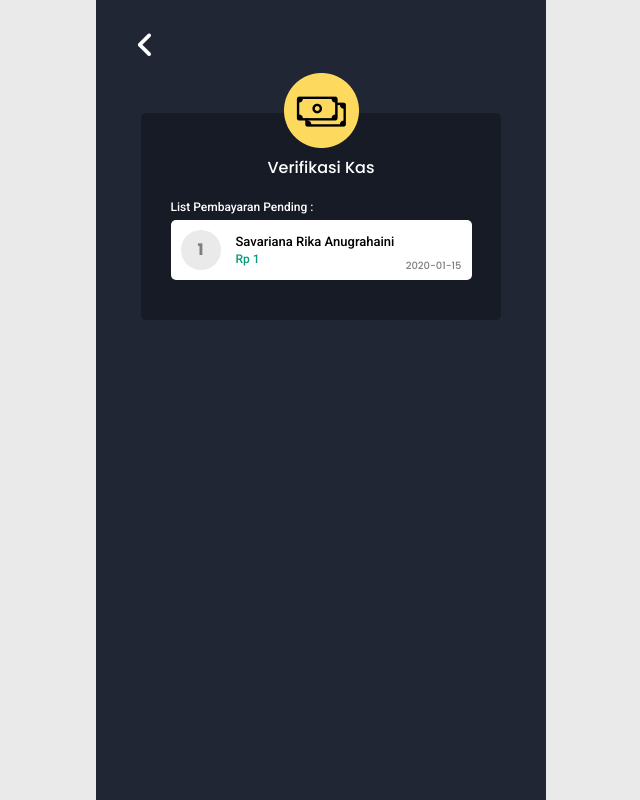
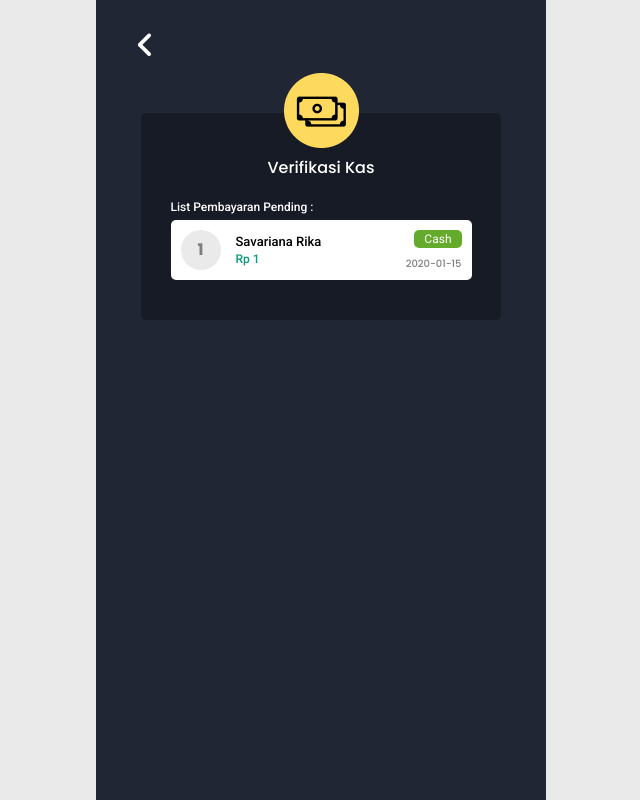
Before and after one commit to Akbaroke/kas-app, a PHP site: page /kas-app/admin.verifikasi.list.php in a window 1280 px wide. Shown: the whole page, without its empty margins (319-959 px from the left). Run offline with PHP 8.4, Linux system fonts and the light colour scheme; the visitor is signed in with stand-in values (Sample User, id 1); data comes from the database, SQL or seed files in the repository; tables that the repository leaves empty or names only in its code hold one stand-in row (values such as "Sample post"); data that the repository does not hold is empty.

Commit message:
tambah label info metode penbayaran pada card list

```diff
--- a/admin.verifikasi.list.php
+++ b/admin.verifikasi.list.php
@@ -37,7 +37,16 @@ unset($_SESSION["verifikasi"]);
                   <p>Rp <?= number_format($data['nominal'], 0, ',', '.'); ?></p>
                 </div>
               </div>
-              <p><?=$data['time']?></p>
+              <div class='info-list'>
+                <?php
+                if($data['metode_pem'] == 'dana'){
+                  ?><div style='background-color: #0F87DD;' class="label-metodePem">dana</div><?php
+                }else{
+                  ?><div style='background-color: #64AB2B;' class="label-metodePem">cash</div><?php
+                }
+                ?>
+                <p><?=$data['time']?></p>
+              </div>
             </div>
         <?php $i++; }
         }?>
--- a/css/admin.verifikasi.list.css
+++ b/css/admin.verifikasi.list.css
@@ -100,10 +100,15 @@
 .card-listRiwayat > div > div > h4,
 .card-listJadwal > div > div > h4,
 .card-listVerif > div > div > h4{
+  display: block;
+  max-width: 130px;
+  height: 15px;
+  overflow: hidden;
   font-family: 'Roboto', sans-serif;
-  color: #000;
+  text-align: left;
   font-size: 13px;
   font-weight: 500;
+  color: #000;
   text-transform: capitalize;
 }
 
@@ -119,11 +124,42 @@
 .card-listRiwayat > p,
 .card-listJadwal > p,
 .card-listVerif > p{
+  display: block;
+  height: max-content;
+  width: max-content;
   font-size: 10px;
   font-weight: 500;
   color: #7E7E7E;
   position: relative;
   bottom: -28px;
+}
+.card-listVerif > .info-list > p{
+  background-color: transparent;
+  padding: 0;
+  border-radius: 0;
+  height: max-content;
+  width: max-content;
+  font-size: 10px;
+  font-weight: 500;
+  color: #7E7E7E;
+  position: relative;
+  bottom: 0;
+}
+
+.card-listVerif > .info-list > .label-metodePem{
+  color: #fff;
+  font-family: 'Roboto', sans-serif;
+  border-radius: 5px;
+  padding: 2px 10px;
+  font-size: 12px;
+  text-transform: capitalize;
+}
+
+.card-listVerif > .info-list{
+  display: flex;
+  flex-direction: column;
+  gap: 8px;
+  align-items: flex-end;
 }
 
 #buat-tagihan{
--- a/head.php
+++ b/head.php
@@ -28,13 +28,13 @@ ob_start();
   <link rel="stylesheet" href="css/reset.css">
   <link rel="stylesheet" href="css/login.css">
   <link rel="stylesheet" href="css/home.css">
-  <link rel="stylesheet" href="css/profil.css">
+  <link rel="stylesheet" href="css/profil.css?updated=18102022">
   <link rel="stylesheet" href="css/statusPembayaran.css">
   <link rel="stylesheet" href="css/list.tung.css">
   <link rel="stylesheet" href="css/pembayaran.css">
   <link rel="stylesheet" href="css/pending.css">
   <link rel="stylesheet" href="css/admin.css">
-  <link rel="stylesheet" href="css/admin.verifikasi.list.css">
+  <link rel="stylesheet" href="css/admin.verifikasi.list.css?updated=18102022">
   <link rel="stylesheet" href="css/admin.setting.tambah.css">
   <link rel="stylesheet" href="css/admin.setting.info.css">
   <link rel="stylesheet" href="css/admin.listuser.css">
```
